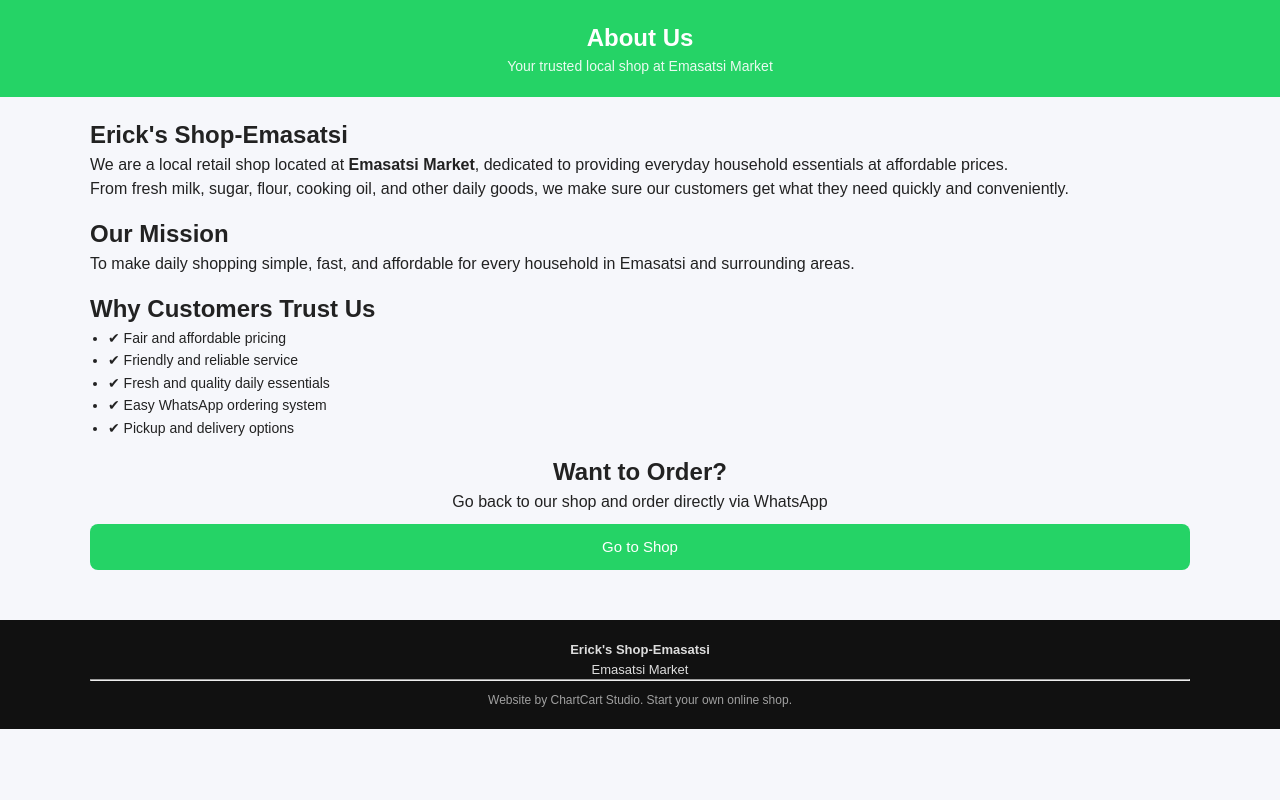
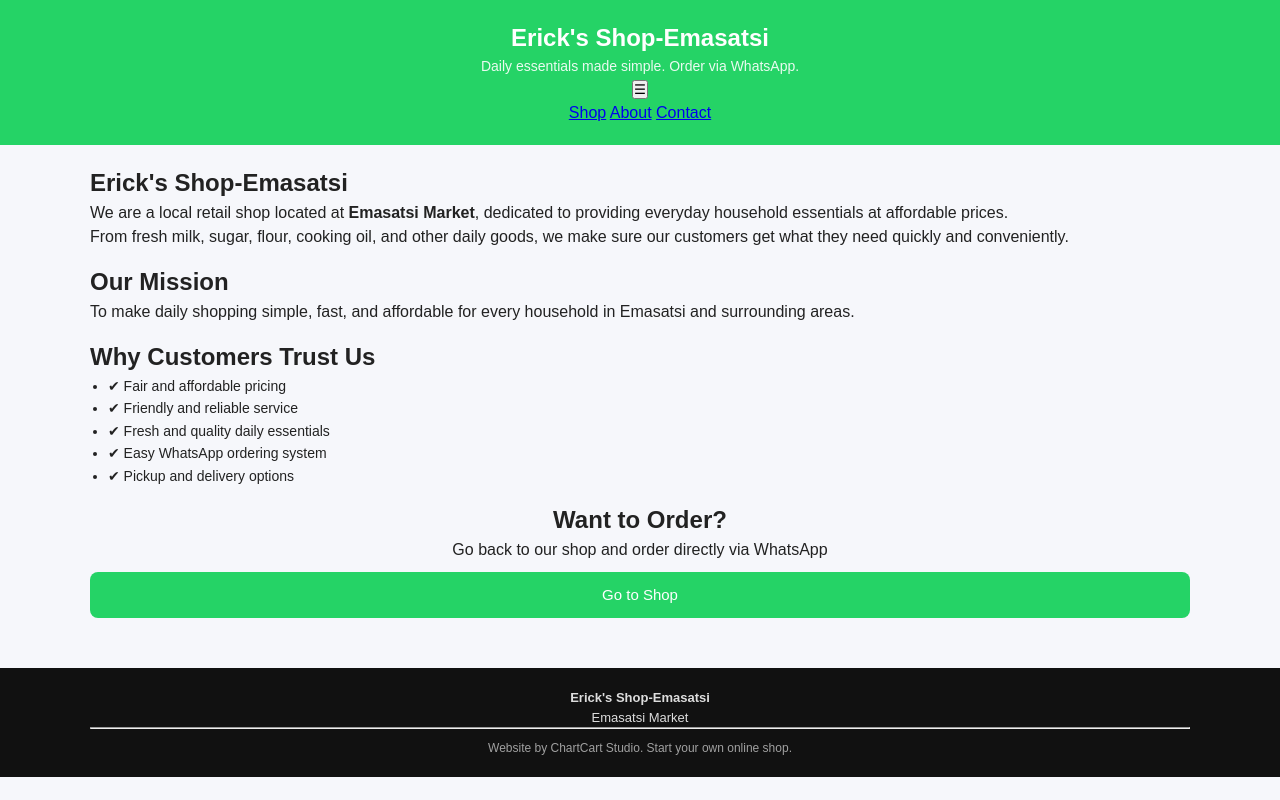
Before and after one commit to Jotham-Malumbe/ErickShop-Emasatsi, a plain HTML site: page about.html in a window 1280 px wide. Drawn offline with Linux system fonts and the light colour scheme.

Commit message:
Update about.html

```diff
--- a/about.html
+++ b/about.html
@@ -13,11 +13,25 @@
 
   <!-- HEADER -->
   <header class="header">
-    <div class="container">
-      <h1>About Us</h1>
-      <p class="tagline">Your trusted local shop at Emasatsi Market</p>
-    </div>
-  </header>
+  <div class="container">
+
+    <h1>Erick's Shop-Emasatsi</h1>
+    <p class="tagline">Daily essentials made simple. Order via WhatsApp.</p>
+
+    <!-- HAMBURGER BUTTON (MOBILE ONLY) -->
+    <button class="hamburger" id="hamburgerBtn">
+      ☰
+    </button>
+
+    <!-- NAVIGATION -->
+    <nav class="nav" id="navMenu">
+      <a href="index.html">Shop</a>
+      <a href="about.html">About</a>
+      <a href="contact.html">Contact</a>
+    </nav>
+
+  </div>
+</header>
 
   <!-- MAIN CONTENT -->
   <main class="container" style="padding: 20px 0;">
```
